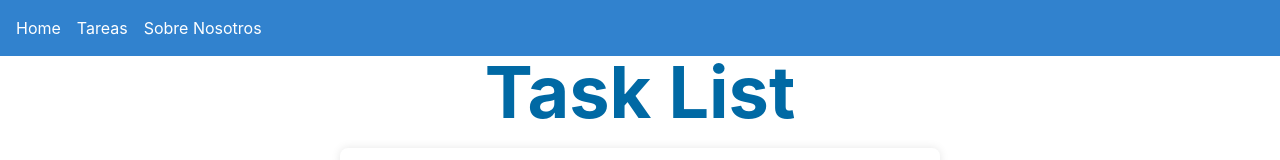
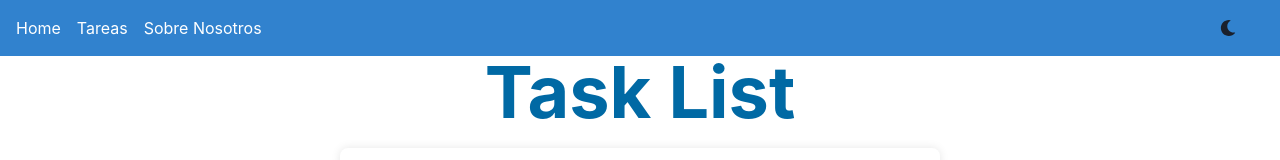
Before and after one commit to Camilo902/my-react-task-list, a React (Vite) app: page /tareas in a window 1280 px wide. Shown: the top 160 px of the page. Built offline with nearby package versions, Linux system fonts and the light colour scheme.

Commit message:
Implementando DarkMode

```diff
--- /dev/null
+++ b/components/DarkMode.jsx
@@ -0,0 +1,20 @@
+import { useColorMode, IconButton } from "@chakra-ui/react";
+import { FaMoon, FaSun } from "react-icons/fa";
+
+const DarkModeToggle = () => {
+  const { colorMode, toggleColorMode } = useColorMode();
+
+  return (
+    <IconButton
+      aria-label="Toggle dark mode"
+      icon={colorMode === "light" ? <FaMoon /> : <FaSun />}
+      onClick={toggleColorMode}
+      variant="ghost"
+      position="absolute"
+      top={2}
+      right={8}
+    />
+  );
+};
+
+export default DarkModeToggle;
--- a/components/Menu.jsx
+++ b/components/Menu.jsx
@@ -15,6 +15,7 @@ function Menu() {
         <Link as={RouterLink} to="/sobre-nosotros">
           Sobre Nosotros
         </Link>
+
       </Box>
       <Spacer />
     </Flex>
--- a/components/TaskList.jsx
+++ b/components/TaskList.jsx
@@ -1,4 +1,4 @@
-import { VStack, HStack, Input, Button, FormControl, FormLabel, FormErrorMessage, Flex } from "@chakra-ui/react";
+import { VStack, HStack, Input, Button, FormControl, FormLabel, FormErrorMessage, Flex, useColorModeValue } from "@chakra-ui/react";
 import Task from "./Task";
 import useTaskManager from "./useTaskManager";
 import React, { useState, useEffect } from "react";
--- a/package.json
+++ b/package.json
@@ -14,9 +14,11 @@
     "@chakra-ui/react": "^2.8.2",
     "@emotion/react": "^11.11.3",
     "@emotion/styled": "^11.11.0",
+    "@react-icons/all-files": "^4.1.0",
     "framer-motion": "^11.0.3",
     "react": "^18.2.0",
     "react-dom": "^18.2.0",
+    "react-icons": "^5.0.1",
     "react-router-dom": "^6.22.0"
   },
   "devDependencies": {
--- a/src/App.jsx
+++ b/src/App.jsx
@@ -5,6 +5,7 @@ import Home from "../components/Home";
 import Tareas from "../components/Tareas";
 import SobreNosotros from "../components/SobreNosotros";
 import Menu from "../components/Menu";
+import DarkModeToggle from "../components/DarkMode";
 
 function App() {
   return (
@@ -12,6 +13,7 @@ function App() {
       <Router>
         <div>
           <Menu />
+          <DarkModeToggle/>
 
           <Routes>
             <Route path="/" element={<Home />} />
```
Also changed, not shown: 1 other file (tests, documents, lock files or other folders).
